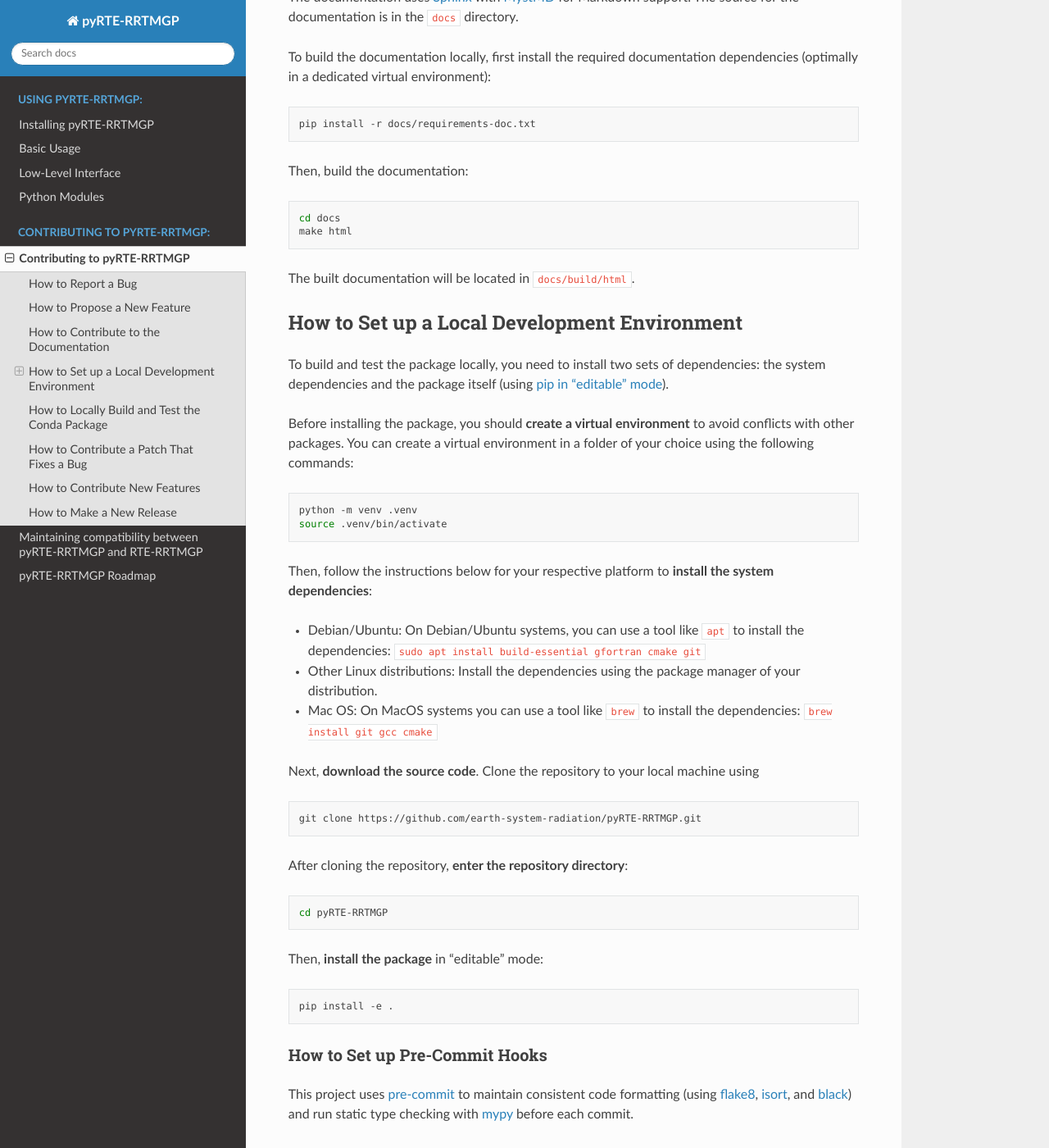
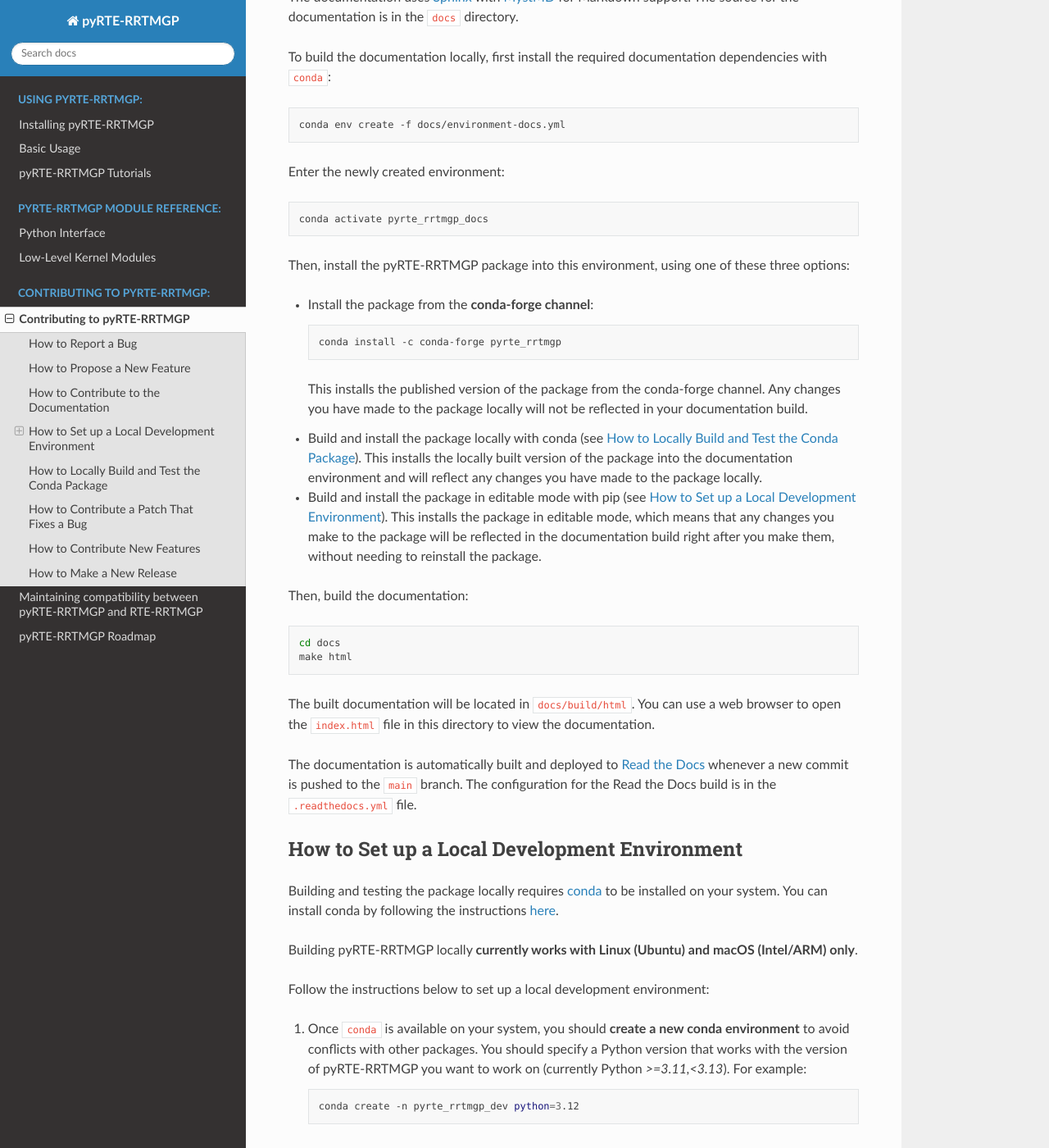
Before and after one commit to earth-system-radiation/pyRTE-RRTMGP, a Sphinx documentation site: the page built from docs/source/contributor_guide/contribute.md, in a window 1280 px wide and 1400 px high, scrolled down 607 px. Shown: the whole window at 82% size. Built offline with Sphinx 7.4.7 and the Read the Docs theme 3.1.0, drawn with Linux system fonts in a browser that asks for light colours; some of the changed text lies outside the part shown.

Commit message:
Update user documentation (#119)

````diff
--- a/docs/requirements-docs.txt
+++ /dev/null
@@ -1,2 +0,0 @@
-sphinx-rtd-theme==2.0.0
-myst-parser==2.0.0
--- a/docs/source/conf.py
+++ b/docs/source/conf.py
@@ -1,11 +1,11 @@
-"""Configuration file for the Sphinx documentation builder."""
+"""Configuration file for the Sphinx documentation builder.
+
+Configuration for the readthedocs build and deployment is in /.readthedocs.yml.
+"""
 
 import datetime as dt
 import os
-import sys
 import tomllib
-
-sys.path.insert(0, os.path.abspath("../../"))
 
 
 def get_version_from_toml() -> str:
@@ -21,6 +21,19 @@
     return version if version else "dev"
 
 
+def get_python_requires_from_toml() -> str:
+    """Get the version from the pyproject.toml file."""
+    if os.path.isfile("../../pyproject.toml"):
+        # read pyproject.toml
+        with open("../../pyproject.toml", "rb") as f:
+            pyproject = tomllib.load(f)
+        # get version from pyproject.toml
+        python_requires = pyproject.get("project", {}).get("requires-python", "")
+    else:
+        python_requires = None
+    return python_requires
+
+
 # -- Project information -----------------------------------------------------
 # https://www.sphinx-doc.org/en/master/usage/configuration.html#project-information
 
@@ -29,6 +42,7 @@
 author = "Atmospheric and Environmental Research"
 version = get_version_from_toml()
 release = version
+python_requires = get_python_requires_from_toml()
 
 # -- General configuration ---------------------------------------------------
 # https://www.sphinx-doc.org/en/master/usage/configuration.html#general-configuration
@@ -40,20 +54,23 @@
     "sphinx.ext.napoleon",
 ]
 
+myst_enable_extensions = [
+    "substitution",
+]
+
+myst_substitutions = {
+    "python_requires": python_requires,
+    "version": version,
+}
+
 templates_path = ["_templates"]
 exclude_patterns: list[str] = []
-
-autodoc_mock_imports = [
-    "pyrte_rrtmgp.pyrte_rrtmgp",
-    "numpy",
-    "xarray",
-]
 
 # -- Options for HTML output -------------------------------------------------
 # https://www.sphinx-doc.org/en/master/usage/configuration.html#options-for-html-output
 
 html_theme = "sphinx_rtd_theme"
-html_static_path = ["_static"]
+# html_static_path = ["_static"]  # not needed for now
 
 html_theme_options = {
     "display_version": True,
--- a/docs/source/contributor_guide/contribute.md
+++ b/docs/source/contributor_guide/contribute.md
@@ -17,11 +17,31 @@
 
 The documentation uses [Sphinx](https://www.sphinx-doc.org/en/master/) with [MystMD](https://myst-parser.readthedocs.io/en/latest/) for Markdown support. The source for the documentation is in the `docs` directory.
 
-To build the documentation locally, first install the required documentation dependencies (optimally in a dedicated virtual environment):
+To build the documentation locally, first install the required documentation dependencies with ``conda``:
 
 ```bash
-pip install -r docs/requirements-doc.txt
+conda env create -f docs/environment-docs.yml
 ```
+
+Enter the newly created environment:
+
+```bash
+conda activate pyrte_rrtmgp_docs
+```
+
+Then, install the pyRTE-RRTMGP package into this environment, using one of these three options:
+
+* Install the package from the **conda-forge channel**:
+
+    ```bash
+    conda install -c conda-forge pyrte_rrtmgp
+    ```
+
+    This installs the published version of the package from the conda-forge channel. Any changes you have made to the package locally will not be reflected in your documentation build.
+
+* Build and install the package locally with conda (see {ref}`local-conda-build`). This installs the locally built version of the package into the documentation environment and will reflect any changes you have made to the package locally.
+
+* Build and install the package in editable mode with pip (see {ref}`local-install`). This installs the package in editable mode, which means that any changes you make to the package will be reflected in the documentation build right after you make them, without needing to reinstall the package.
 
 Then, build the documentation:
 
@@ -30,43 +50,76 @@
 make html
 ```
 
-The built documentation will be located in `docs/build/html`.
+The built documentation will be located in `docs/build/html`. You can use a web browser to open the `index.html` file in this directory to view the documentation.
+
+The documentation is automatically built and deployed to [Read the Docs](https://pyrte-rrtmgp.readthedocs.io/) whenever a new commit is pushed to the `main` branch. The configuration for the Read the Docs build is in the `.readthedocs.yml` file.
 
 (local-install)=
 ## How to Set up a Local Development Environment
 
-To build and test the package locally, you need to install two sets of dependencies: the system dependencies and the package itself (using [pip in "editable" mode](https://pip.pypa.io/en/stable/topics/local-project-installs/#editable-installs)).
+Building and testing the package locally requires [conda](https://docs.conda.io) to be installed on your system. You can install conda by following the instructions [here](https://docs.conda.io/projects/conda/en/stable/user-guide/install/index.html).
 
-Before installing the package, you should **create a virtual environment** to avoid conflicts with other packages. You can create a virtual environment in a folder of your choice using the following commands:
+Building pyRTE-RRTMGP locally **currently works with Linux (Ubuntu) and macOS (Intel/ARM) only**.
 
-```bash
-python -m venv .venv
-source .venv/bin/activate
-```
+Follow the instructions below to set up a local development environment:
 
-Then, follow the instructions below for your respective platform to **install the system dependencies**:
+1. Once `conda` is available on your system, you should **create a new conda environment** to avoid conflicts with other packages. You should specify a Python version that works with the version of pyRTE-RRTMGP you want to work on (currently Python *{{ python_requires }}*). For example:
 
-* Debian/Ubuntu: On Debian/Ubuntu systems, you can use a tool like `apt` to install the dependencies: ``sudo apt install build-essential gfortran cmake git``
-* Other Linux distributions: Install the dependencies using the package manager of your distribution.
-* Mac OS: On MacOS systems you can use a tool like `brew` to install the dependencies: ``brew install git gcc cmake``
+    ```bash
+    conda create -n pyrte_rrtmgp_dev python=3.12
+    ```
 
-Next, **download the source code**. Clone the repository to your local machine using
+2. **Clone the GitHub repository**:
 
-```bash
-git clone https://github.com/earth-system-radiation/pyRTE-RRTMGP.git
-```
+    ```bash
+    git clone https://github.com/earth-system-radiation/pyRTE-RRTMGP.git
+    ```
 
-After cloning the repository, **enter the repository directory**:
+3. After cloning the repository, **enter the repository directory**:
 
-```bash
-cd pyRTE-RRTMGP
-```
+    ```bash
+    cd pyRTE-RRTMGP
+    ```
 
-Then, **install the package** in "editable" mode:
+4. Make sure you **have a C++ compiler available on your system**.
 
-```bash
-pip install -e .
-```
+    On Debian/Ubuntu systems, you can use a tool like `apt` to install the compiler:
+
+    ```bash
+    sudo apt install build-essential
+    ```
+
+    On macOS systems, you can use a tool like `brew` to install a compiler:
+
+    ```bash
+    brew install gcc
+    ```
+
+    You can also use conda to install a compiler, for example:
+
+    ```bash
+    conda install -c conda-forge gcc_linux-64
+    ```
+
+4. **Install the main RTE-RRTMGP (Fortran) package** into the conda environment:
+
+    ```bash
+    conda install -c conda-forge rte_rrtmgp
+    ```
+
+    See the [RTE-RRTMGP GitHub repository](https://github.com/earth-system-radiation/rte-rrtmgp) for more information about the Fortran package.
+
+5. **Install the Ninja build system** into the conda environment:
+
+    ```bash
+    conda install -c conda-forge ninja
+    ```
+
+5. Finally, **install the package** in ["editable" mode](https://pip.pypa.io/en/stable/topics/local-project-installs/#editable-installs):
+
+    ```bash
+    pip install -e .
+    ```
 
 ### How to Set up Pre-Commit Hooks
 
@@ -103,52 +156,36 @@
 pytest tests
 ```
 
+(local-conda-build)=
 ## How to Locally Build and Test the Conda Package
 
-Before creating a new release and updating the conda package, you should test the package locally to ensure that it builds correctly. To build the conda package locally, follow these steps:
+Before creating a new release and updating the conda package, you should test the package locally to ensure that it builds correctly.
 
-1. **Clone the repository** (if you haven't already):
+To build the conda package locally, first set up a local development environment as described in the {ref}`local-install` section above.
 
-    ```bash
-    git clone https://github.com/earth-system-radiation/pyRTE-RRTMGP.git
-    ```
-
-    After cloning the repository, enter the repository directory:
-
-    ```bash
-    cd pyRTE-RRTMGP
-    ```
-
-2. **Make sure you have conda installed**. If not, you can install it from [here](https://docs.conda.io/en/latest/miniconda.html).
-    To make sure your conda setup is working, run the command below:
-
-    ```bash
-    conda --version
-    ```
-
-    If this runs without errors, you are good to go.
-
-3. **Install the conda build requirements** (if you haven't already):
+1. Make sure your local development environment is active (e.g. `conda activate pyrte_rrtmgp_dev`). Before you can build the conda package locally, you need to **install the conda build requirements** (if they aren't already on your system):
 
     ```bash
     conda install conda-build conda-verify
     ```
 
 4. **Build the conda package locally**:
+
     ```bash
     conda build conda.recipe
     ```
 
-5. **Install the package** in your current conda environment:
+5. **Install the locally built package** in your current conda environment:
+
     ```bash
     conda install -c ${CONDA_PREFIX}/conda-bld/ pyrte_rrtmgp
     ```
 
     ```{note}
-    This will install the package in your current conda environment. If you want to install the package in a different environment, activate your environment before running the `conda install` command above.
+    Make sure to remove any other versions of the package that might be installed in your environment (e.g. if you used `pip install -e .` before)!
     ```
 
-The recipe for the conda package is located in the `conda.recipe` directory. The recipe contains the metadata for the package, including the dependencies and the build instructions.
+The recipe for the conda package is located in the `conda.recipe` directory in the GitHub repository. This recipe contains the metadata for the package, including the dependencies and the build instructions.
 
 ## How to Contribute a Patch That Fixes a Bug
 
@@ -178,11 +215,13 @@
 
 After checking the compatibility, follow these steps to make a new release:
 
-1. Update the version number in `pyproject.toml` and `conda.recipe/meta.yaml`. Also update `CITATION.cff` as necessary (for [Zenodo integration](https://zenodo.org/records/1117789)).
-2. Create a new release off the `main` branch on GitHub, using the "Draft a new release" button in [https://github.com/earth-system-radiation/pyRTE-RRTMGP/releases](https://github.com/earth-system-radiation/pyRTE-RRTMGP/releases).
-3. Create a new tag with the version number, and use the "Generate release notes" button to create the release notes.
+1. Update the version number (using https://semver.org/) in `pyproject.toml` and `conda.recipe/meta.yaml`. Also update `CITATION.cff` as necessary (for [Zenodo integration](https://zenodo.org/records/1117789)). e.g. ``version = "1.1.0"`` in pyproject.toml and ``version: 1.1.0`` in meta.yaml and CITATION.cff.
+2. Create a new tag with the version number off the `main` branch on GitHub, adding a ``v`` before the version number (e.g. `v1.1.0`).
+3. Create a new release, using the "Draft a new release" button in [https://github.com/earth-system-radiation/pyRTE-RRTMGP/releases](https://github.com/earth-system-radiation/pyRTE-RRTMGP/releases) adding a ``v`` before the release (e.g. `v1.1.0`).
 4. Review and update the the release notes as necessary, publish the release, and set it as the latest release.
 
-A PR to update the conda forge recipe should be created automatically by [regro-cf-autotick-bot](https://conda-forge.org/docs/maintainer/updating_pkgs/#pushing-to-regro-cf-autotick-bot-branch).
+A PR to update the conda forge recipe should be created automatically by [regro-cf-autotick-bot](https://conda-forge.org/docs/maintainer/updating_pkgs/#pushing-to-regro-cf-autotick-bot-branch). It can take several hours for the bot to detect the update and create the PR!
+
+The feedstock for the conda package is located at [https://github.com/conda-forge/pyRTE_RRTMGP-feedstock](https://github.com/conda-forge/pyRTE_RRTMGP-feedstock). Once the PR on the feedstock repo passes all tests, one of the pyRTE-RRTMGP maintainers can merge the PR and the new version of the package will be available on conda-forge.
 
 The documentation on [https://pyrte-rrtmgp.readthedocs.io/](https://pyrte-rrtmgp.readthedocs.io/) will update automatically. To make changes to the build process and other aspects of the readthedocs configuration, see the `.readthedocs.yml` file.
--- /dev/null
+++ b/docs/source/tutorials/tutorials.md
@@ -0,0 +1,74 @@
+(tutorials)=
+# pyRTE-RRTMGP Tutorials
+
+The pyRTE-RRTMGP repository contains a number of tutorials in the form of  [Jupyter notebooks](https://docs.jupyter.org). These notebooks are located in the `examples` folder of the repository.
+
+Currently, the following tutorials are available:
+
+* `examples/sw_example.ipynb`: A tutorial on how to use pyRTE-RRTMGP to solve shortwave radiative transfer equations.
+* `examples/lw_example.ipynb`: A tutorial on how to use pyRTE-RRTMGP to solve longwave radiative transfer equations.
+* `examples/dask_example.ipynb`: A tutorial on how to use pyRTE-RRTMGP with [Dask](https://docs.dask.org/en/stable/) to solve radiative transfer equations with parallel computing.
+* `examples/all_sky_example.ipynb`: A tutorial on how to use pyRTE-RRTMGP to solve radiative transfer equations for an all-sky scenario.
+* `examples/dyamond_clouds/example.ipynb`: A tutorial using data from the [DYAMOND project (NASA/GMAO)](https://gmao.gsfc.nasa.gov/global_mesoscale/dyamond_phaseII/data_access/) together with Dask.
+
+The tutorials are designed to help you get started with using pyRTE-RRTMGP and to demonstrate how to use the package.
+
+## Setting up the Tutorial Notebooks
+
+Follow these steps to run the tutorial notebooks:
+
+1. **Clone the repository** (if you haven't already):
+
+    ```bash
+    git clone https://github.com/earth-system-radiation/pyRTE-RRTMGP.git
+    ```
+
+2. **Go to the ``pyRTE-RRTMGP/examples`` directory**
+
+    After cloning the repository, enter the examples directory in the repository:
+
+    ```bash
+    cd pyRTE-RRTMGP/examples
+    ```
+
+3. **Install the pyRTE-RRTMGP package** in your current conda environment (if you haven't already):
+
+    ```bash
+    conda install -c conda-forge pyrte_rrtmgp
+    ```
+
+    ```{note}
+    This will install the package in your current conda environment. If you want to install the package in a different environment, activate your environment before running the `conda install` command above.
+    ```
+
+    See {ref}`installation` for more information on how to install the package.
+
+4. **Install the Jupyter notebook package**:
+
+    ```bash
+    conda install jupyter
+    ```
+
+5. **Start the Jupyter notebook server**:
+
+    ```bash
+    jupyter notebook
+    ```
+
+    This will open a new tab in your web browser with the Jupyter notebook interface. You can navigate to the `examples` folder and open the tutorial notebooks from there.
+
+```{note}
+Some of the notebooks might require you to install additional dependencies into your environment. For example, the Dask notebook requires `dask` to be installed on your system.
+```
+
+## Using the Tutorials
+
+Once you have opened a tutorial notebook in Jupyter, you can run the cells in the notebook by pressing `Shift + Enter`. You can also use the "Run" button in the toolbar at the top of the notebook.
+
+See the [Jupyter documentation](https://docs.jupyter.org) for more information on how to use Jupyter notebooks.
+
+<!--
+Note about including interactive notebooks in the documentation:
+- We can't include interactive notebooks in the documentation directly because they require a running Jupyter server to work. readthedocs doesn't support running Jupyter notebooks interactively.
+- We could include links to run the notebooks on Google Colab (``[![Open In Colab](https://colab.research.google.com/assets/colab-badge.svg)](https://colab.research.google.com/github/your-repo/your-notebook.ipynb)``). However, this requires setting up the environments with the required packages (potentially with something like https://pypi.org/project/condacolab/).
+ -->
--- a/docs/source/user_guide/installation.md
+++ /dev/null
@@ -1,46 +0,0 @@
-# Installing pyRTE-RRTMGP
-
-This section contains instructions for installing pyRTE-RRTMGP. On Linux (x86_64) platforms, you can install the package with `conda`. For other platforms, you need to build the package from source.
-
-```{warning}
-This project is a work in progress. The Python API is not yet stable and is subject to change.
-
-See the [Contributor Guide](../contributor_guide/contribute.md) for information on how to contribute to this effort.
-```
-
-## Installation with Conda (recommended)
-
-```{include} ../../../README.md
-:start-after: <!-- start-installation-section -->
-:end-before: <!-- end-installation-section -->
-```
-
-For **platforms other than Linux for x64 processors**, you can {ref}`install the package with pip <install-pip>` or build it from source using the instructions in the {ref}`local-install`.
-
-(install-pip)=
-## Installation with pip
-
-You also have the option to build and install the package with ``pip``. This should work with macOS and Linux systems but requires you to install the system dependencies manually before installing with ``pip``.
-
-Before installing the package, you should **create a virtual environment** to avoid conflicts with other packages. You can create a virtual environment in a folder of your choice using the following commands:
-
-```bash
-python -m venv .venv
-source .venv/bin/activate
-```
-
-Then, follow the instructions below for your respective platform to **install the system dependencies**:
-
-* Debian/Ubuntu: On Debian/Ubuntu systems, you can use a tool like `apt` to install the dependencies: ``sudo apt install build-essential gfortran cmake git``
-* Other Linux distributions: Install the dependencies using the package manager of your distribution.
-* Mac OS: On MacOS systems you can use a tool like `brew` to install the dependencies: ``brew install git gcc cmake``
-
-After installing the system dependencies, you can install the package directly from the git repository:
-
-```bash
-pip install git+https://github.com/earth-system-radiation/pyRTE-RRTMGP`
-```
-
-## Local installation for development
-
-To build and test the package locally for development purposes, follow the instructions in {ref}`local-install`.
````
Also changed, not shown: docs/environment-docs.yml (added, +18 -0 lines), docs/source/explanation/usage.md (added, +56 -0 lines), docs/source/how_to/installation.md (added, +20 -0 lines), docs/source/index.rst (+10 -4 lines), docs/source/reference/low_level_kernel_modules.rst (added, +26 -0 lines), docs/source/reference/pyrte_rrtmgp_python_modules.rst (added, +88 -0 lines), docs/source/reference_guide/pyrte_rrtmgp_low_level.md (deleted, +0 -20 lines), docs/source/reference_guide/pyrte_rrtmgp_python_modules.rst (deleted, +0 -33 lines), docs/source/user_guide/usage.md (deleted, +0 -31 lines), .readthedocs.yaml, 2 other files.
